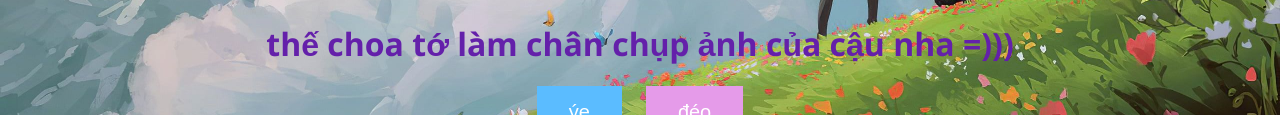
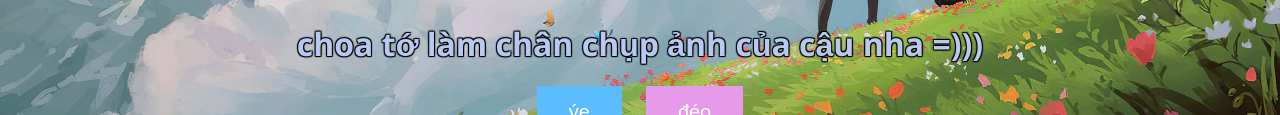
Before and after one commit to nothhaa/nothhaa.github.io, a plain HTML site: page index.html in a window 1280 px wide. Shown: the part 572-687 px from the top of the page. Drawn offline with nearby package versions, Linux system fonts and the light colour scheme.

Commit message:
third commit

```diff
--- a/index.html
+++ b/index.html
@@ -10,7 +10,7 @@
     <link rel="stylesheet" href="styles.css">
     <style>
         h1 {
-            color: #6420AA; /* Thay đổi màu chữ của h1 thành màu xanh */
+            color: #B7C9F2; /* Thay đổi màu chữ của h1 thành màu xanh */
         }
     </style>
 </head>
@@ -21,7 +21,7 @@
         <iframe src="https://giphy.com/embed/9HbbuSEXhDZeM" width="376" height="480" frameBorder="0"
             class="giphy-embed" allowFullScreen></iframe>
 
-        <h1>thế choa tớ làm chân chụp ảnh của cậu nha =)))</h1>
+        <h1>choa tớ làm chân chụp ảnh của cậu nha =)))</h1>
         <button id="yes">ýe</button>
         <button id="no">đéo</button>
     </div>
--- a/styles.css
+++ b/styles.css
@@ -45,4 +45,8 @@ button {
 
 h1 {
     font-family: 'Open Sans', sans-serif; /* Sử dụng font Open Sans cho phần tử h1 */
+    text-shadow: 1px 1px 1px #000,
+                 -1px -1px 1px #000,
+                 1px -1px 1px #000,
+                 -1px 1px 1px #000; /* Tạo một viền đen xung quanh chữ */
 }
```
